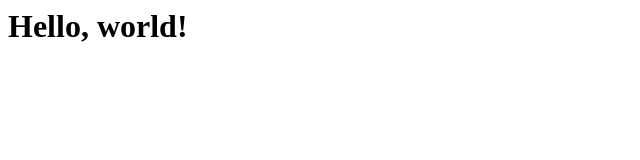
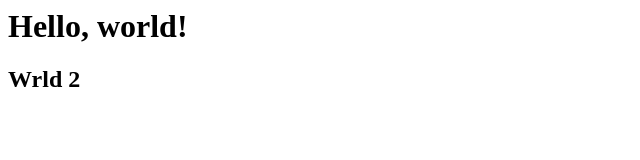
Before and after one commit to basitexx/levelup-1, a plain HTML site: page index.html in a window 1280 px wide. Shown: the full height of the page, 0-640 px from the left. Drawn offline with Linux system fonts and the light colour scheme.

Commit message:
Modified index

```diff
--- a/index.html
+++ b/index.html
@@ -6,6 +6,8 @@
 <body>
 
     <h1>Hello, world!</h1>
+    <h2> Wrld 2</h2>
+
 
 </body>
 </html>
```
